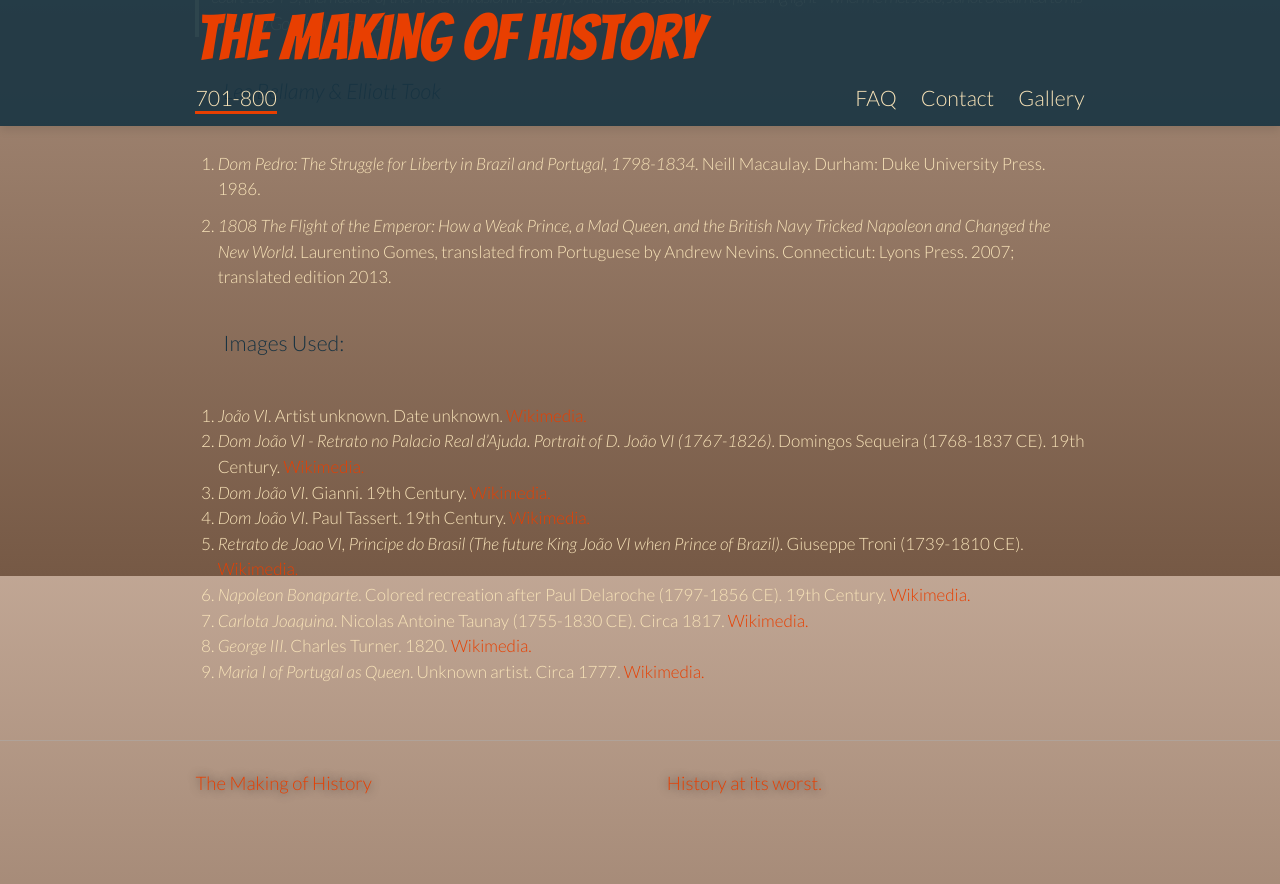
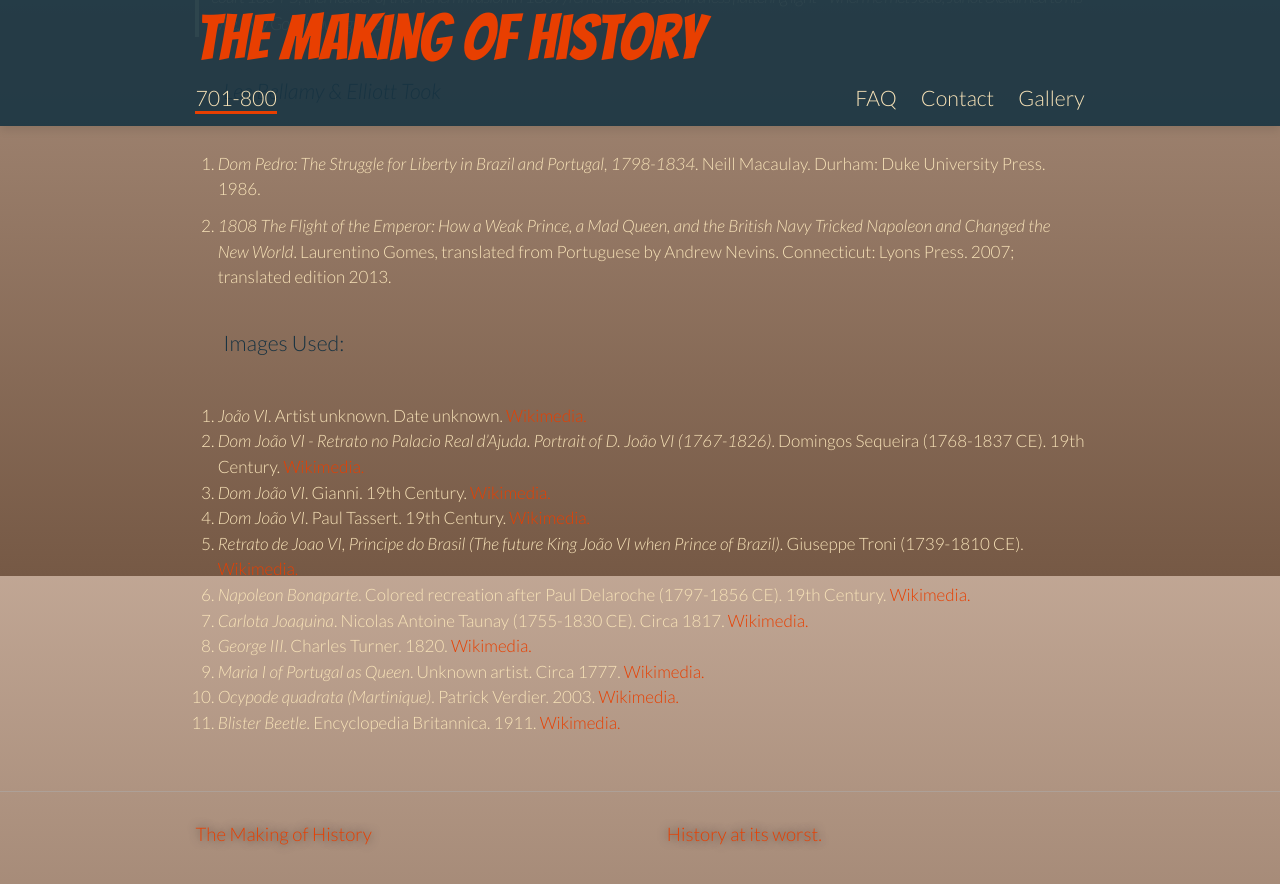
Before and after one commit to benadamstyles/making-of-history, a Jekyll site: the page built from _posts/2015-06-19-historic-hotties-dom-joao-vi-king-john-vi.md, in a window 1280 px wide and 900 px high, scrolled down 1224 px. Shown: the top 884 px of the window. Built offline with Jekyll 4.4.1, drawn with Linux system fonts in a browser that asks for light colours; some web fonts are replaced; before the commit the page ends 2073 px from its top, so only the background shows below that.

Commit message:
Updated 2015-06-19-historic-hotties-dom-joao-vi-king-john-vi.md

```diff
--- a/_posts/2015-06-19-historic-hotties-dom-joao-vi-king-john-vi.md
+++ b/_posts/2015-06-19-historic-hotties-dom-joao-vi-king-john-vi.md
@@ -44,3 +44,5 @@
 7. _Carlota Joaquina_. Nicolas Antoine Taunay (1755-1830 CE). Circa 1817. [Wikimedia.](https://commons.wikimedia.org/wiki/File:Carlota_Joaquina_by_Taunay_1817.jpg)
 8. _George III_. Charles Turner. 1820. [Wikimedia.](https://commons.wikimedia.org/wiki/File:George_III_1820.jpg)
 9. _Maria I of Portugal as Queen_. Unknown artist. Circa 1777. [Wikimedia.](https://commons.wikimedia.org/wiki/File:Maria_I_of_Portugal_as_Queen_by_an_unknown_artist.jpg)
+10. _Ocypode quadrata (Martinique)_. Patrick Verdier. 2003. [Wikimedia.](https://commons.wikimedia.org/wiki/File:Ocypode_quadrata_(Martinique).jpg)
+11. _Blister Beetle_. Encyclopedia Britannica. 1911. [Wikimedia.](https://commons.wikimedia.org/wiki/File:EB_1911_Blister_Beetle.png)
```
